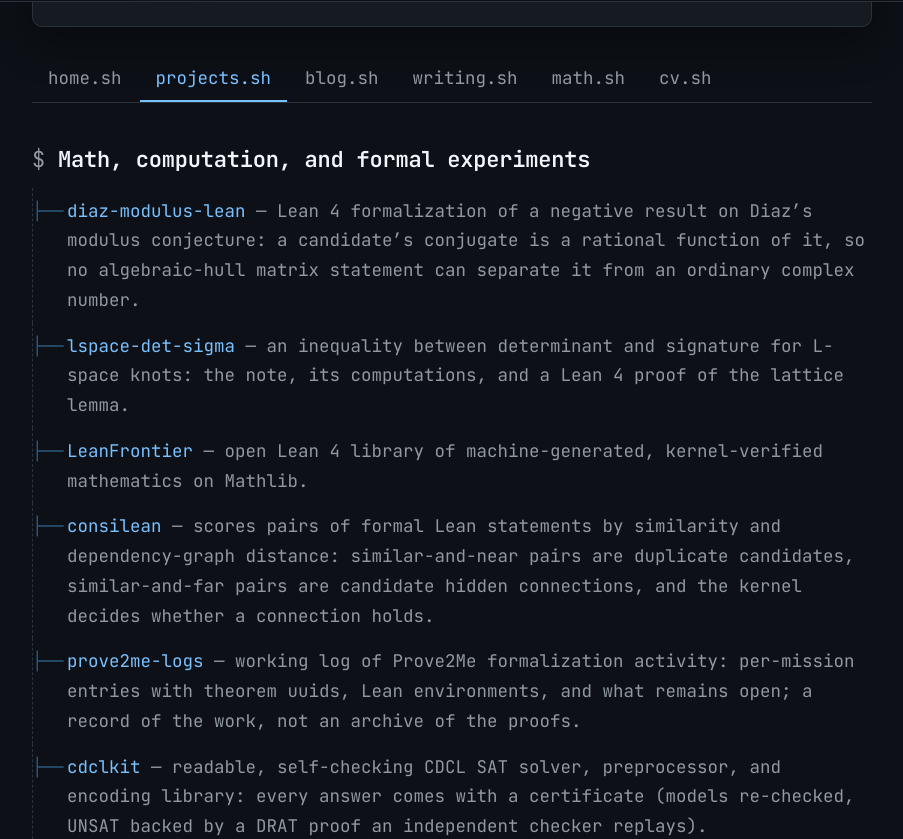
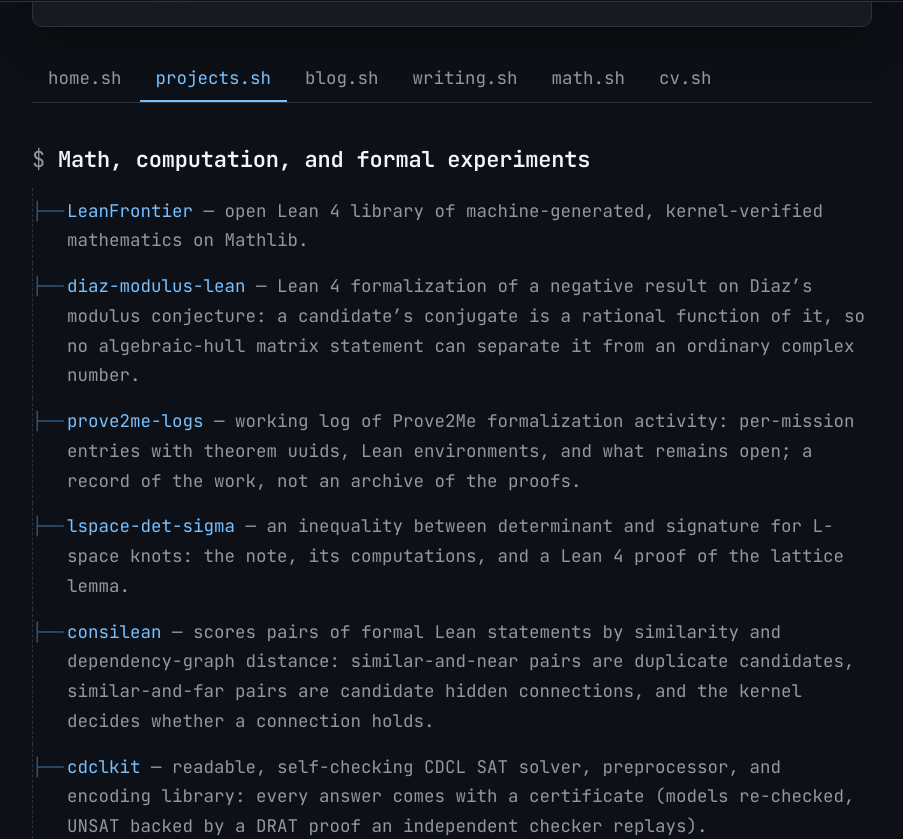
Before and after one commit to carlok/carlok.github.io, a Jekyll site: the page built from projects.md, in a window 1280 px wide and 900 px high, scrolled down 344 px, cut to the strip 61-900 px from the top of the window. Shown: the whole strip, without its empty margins (188-1091 px from the left). Built offline with Jekyll 4.4.1, drawn with Linux system fonts in a browser that asks for light colours.

```diff
--- a/projects.md
+++ b/projects.md
@@ -31,11 +31,11 @@ permalink: /projects/
 
 ## Math, computation, and formal experiments
 
+- [LeanFrontier](https://carlok.github.io/LeanFrontier/) — open Lean 4 library of machine-generated, kernel-verified mathematics on Mathlib.
 - [diaz-modulus-lean](https://github.com/carlok/diaz-modulus-lean) — Lean 4 formalization of a negative result on Diaz's modulus conjecture: a candidate's conjugate is a rational function of it, so no algebraic-hull matrix statement can separate it from an ordinary complex number.
+- [prove2me-logs](https://github.com/carlok/prove2me-logs) — working log of Prove2Me formalization activity: per-mission entries with theorem uuids, Lean environments, and what remains open; a record of the work, not an archive of the proofs.
 - [lspace-det-sigma](https://github.com/carlok/lspace-det-sigma) — an inequality between determinant and signature for L-space knots: the note, its computations, and a Lean 4 proof of the lattice lemma.
-- [LeanFrontier](https://carlok.github.io/LeanFrontier/) — open Lean 4 library of machine-generated, kernel-verified mathematics on Mathlib.
 - [consilean](https://github.com/carlok/consilean) — scores pairs of formal Lean statements by similarity and dependency-graph distance: similar-and-near pairs are duplicate candidates, similar-and-far pairs are candidate hidden connections, and the kernel decides whether a connection holds.
-- [prove2me-logs](https://github.com/carlok/prove2me-logs) — working log of Prove2Me formalization activity: per-mission entries with theorem uuids, Lean environments, and what remains open; a record of the work, not an archive of the proofs.
 - [cdclkit](https://github.com/carlok/cdclkit) — readable, self-checking CDCL SAT solver, preprocessor, and encoding library: every answer comes with a certificate (models re-checked, UNSAT backed by a DRAT proof an independent checker replays).
 - [dratify](https://github.com/carlok/dratify) — in-process DRAT/DRUP unsatisfiability proof checker for Python and Rust: zero dependencies, with an optional Rust accelerator.
 - [curve-symmetry-lean](https://github.com/carlok/curve-symmetry-lean) — the note *Sharp symmetry bounds for real algebraic curves* (PDF and TeX) with a Lean 4 port that checks every theorem, lemma and remark of it: an irreducible, non-circular real plane curve of degree d has at most max(d, 2d−4) rotations and at most 2d Euclidean symmetries, both sharp in every degree, plus the d ≥ 5 classification of the extremal family and its exact ambient Möbius groups.
```
